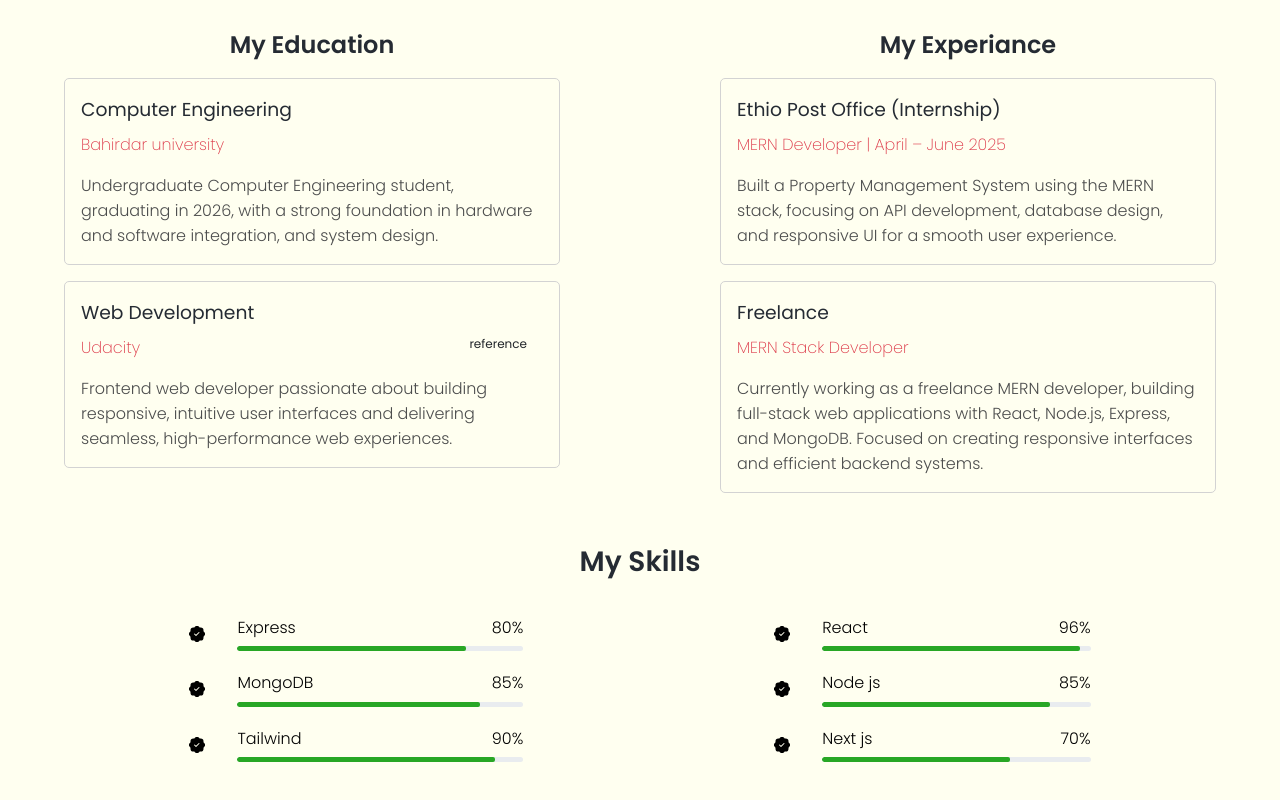
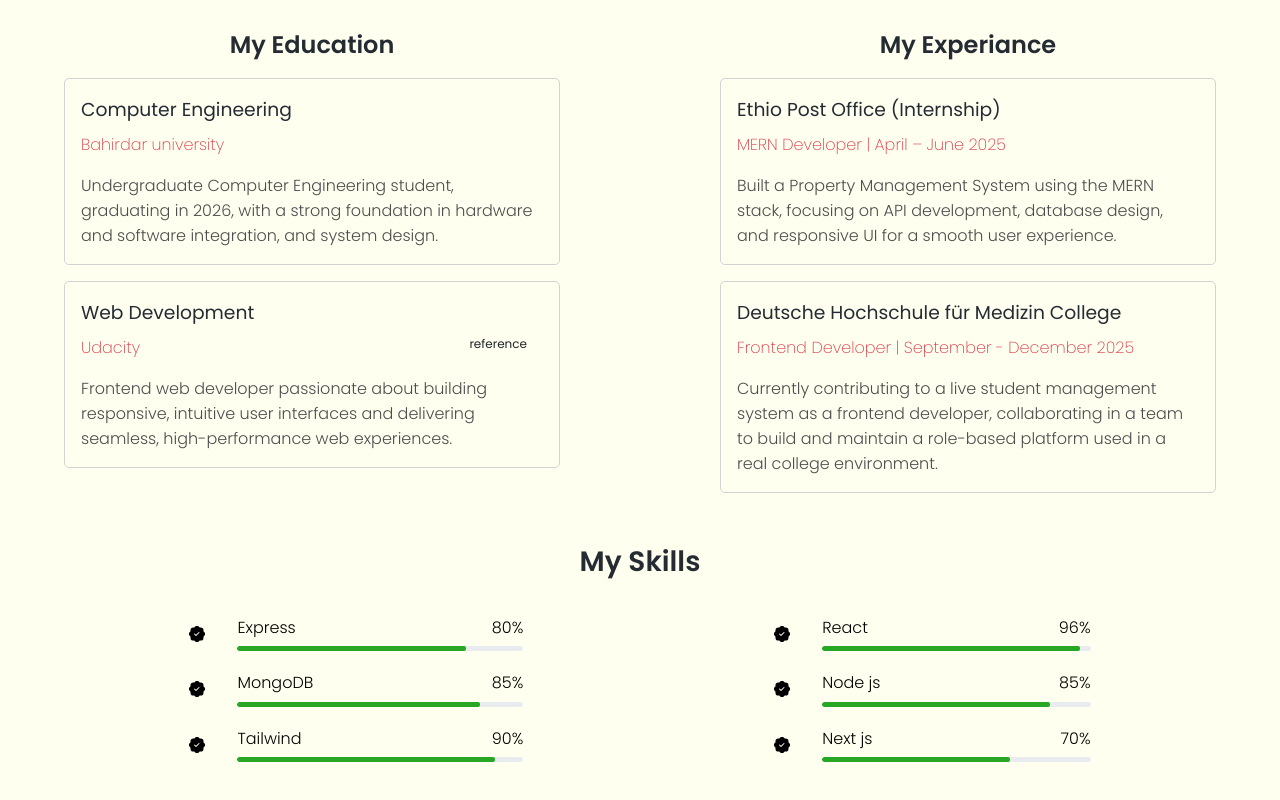
Before and after one commit to Hizikyas/Portfolio, a React (Create React App) app: page / in a window 1280 px wide. Shown: the part 1623-2423 px from the top of the page. Built offline with nearby package versions, Linux system fonts and the light colour scheme.

Commit message:
updating my experiance

```diff
--- a/src/Components/Resume/Resume.js
+++ b/src/Components/Resume/Resume.js
@@ -44,18 +44,18 @@ const Resume = () => {
         <div className={classes["myexperiance-container"]}>
           <h2 className={classes["containers-title"]}>My Experiance</h2>
           <div className={classes["computer-experiance"]}>
-<h3>Ethio Post Office (Internship)</h3>
-<p className={classes["light-title"]}>MERN Developer | April – June 2025</p>
-<p className={classes.tired}>
-  Built a Property Management System using the MERN stack, focusing on API development, database design, and responsive UI for a smooth user experience.
-</p>
+            <h3>Ethio Post Office (Internship)</h3>
+            <p className={classes["light-title"]}>MERN Developer | April – June 2025</p>
+            <p className={classes.tired}>
+            Built a Property Management System using the MERN stack, focusing on API development, database design, and responsive UI for a smooth user experience.
+            </p>
 
           </div>
           <div className={classes["web-development-experiance"]}>
-              <h3>Freelance</h3>
-              <p className={classes["light-title"]}>MERN Stack Developer</p>
+              <h3>Deutsche Hochschule für Medizin College</h3>
+              <p className={classes["light-title"]}>Frontend Developer | September - December 2025</p>
               <p className={classes.tired}>
-                Currently working as a freelance MERN developer, building full-stack web applications with React, Node.js, Express, and MongoDB. Focused on creating responsive interfaces and efficient backend systems.
+                Currently contributing to a live student management system as a frontend developer, collaborating in a team to build and maintain a role-based platform used in a real college environment.
               </p>
 
           </div>
```
